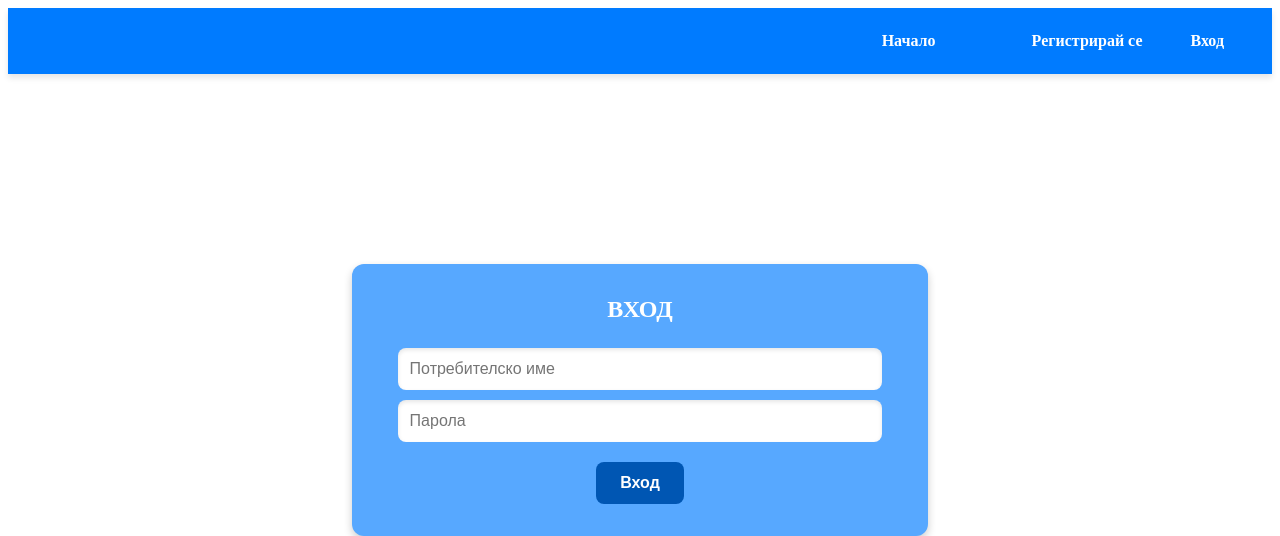
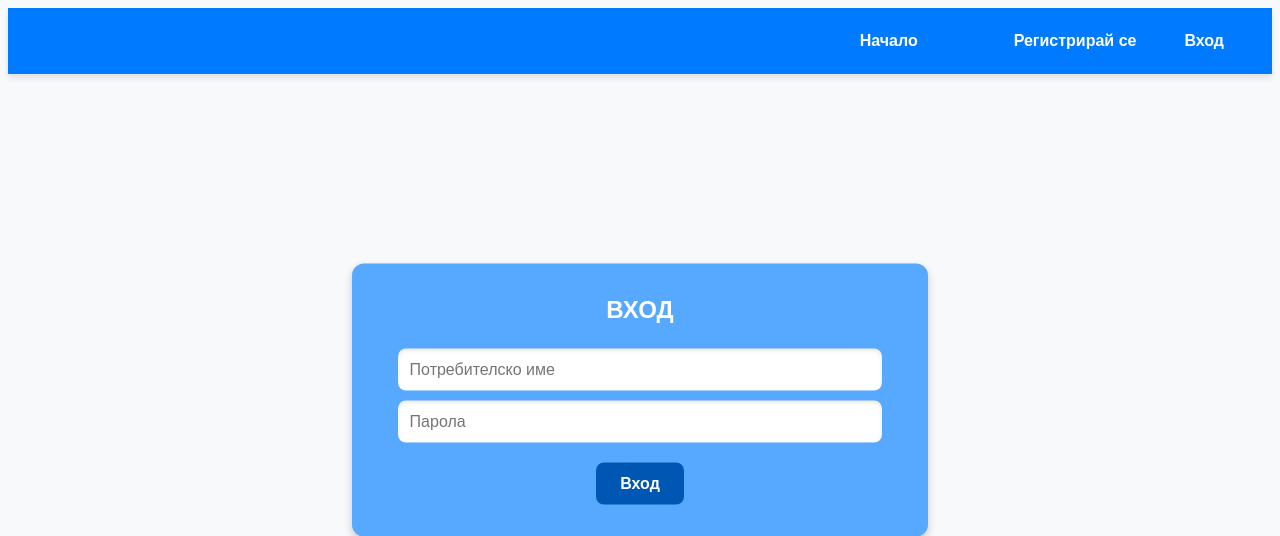
Before and after one commit to TeoKarakashev/calendar, a PHP site: page /pages/login.php in a window 1280 px wide. Shown: the top 536 px of the page. Run offline with PHP 8.4, Linux system fonts and the light colour scheme.

Commit message:
Fixed login page font

```diff
--- a/client/styles/login.css
+++ b/client/styles/login.css
@@ -1,3 +1,9 @@
+body {
+  font-family: Arial, sans-serif;
+  padding: 0;
+  background-color: #f8f9fa;
+}
+
 #login-form {
   background-color: #57a8ff;
   color: #FFFFFF;
```
